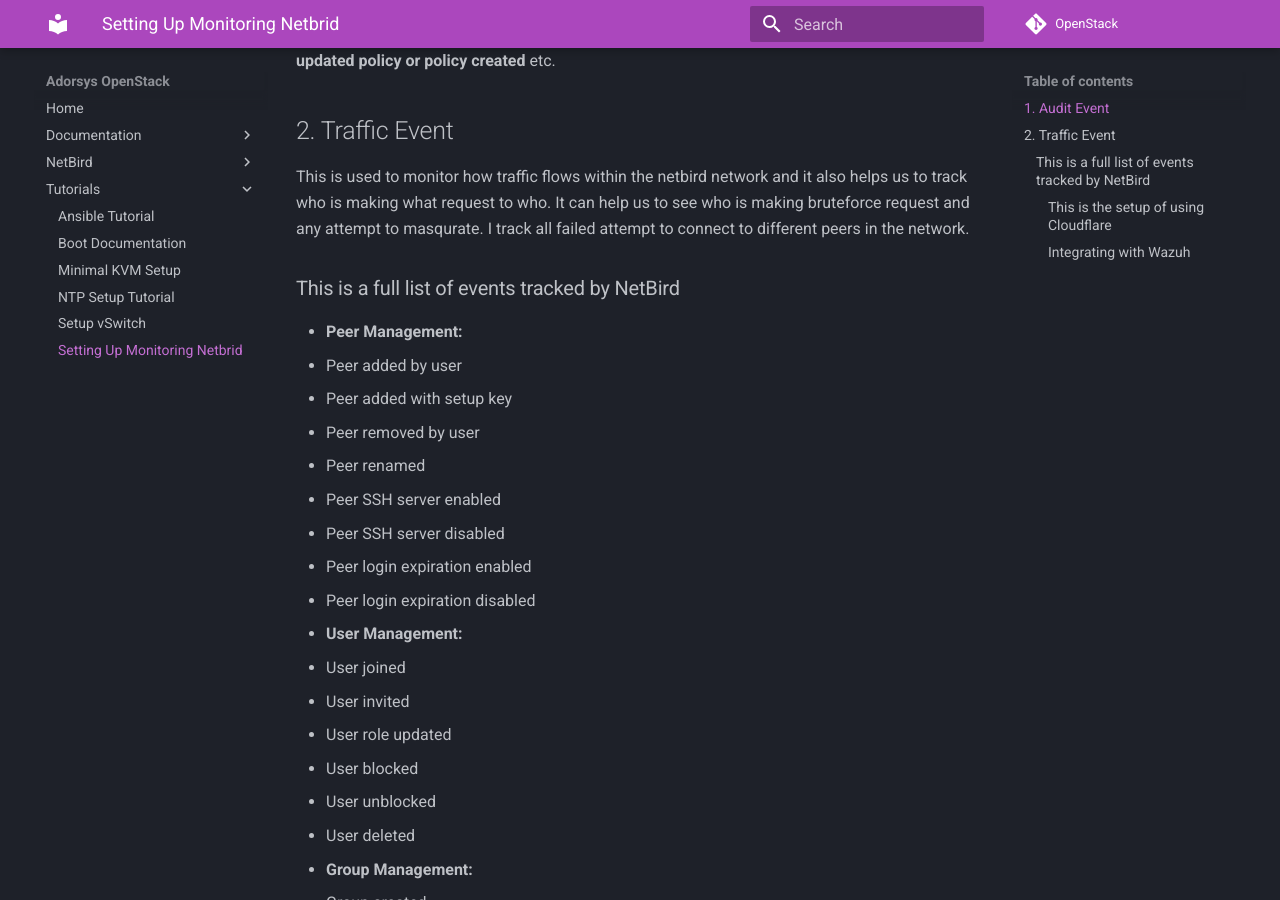
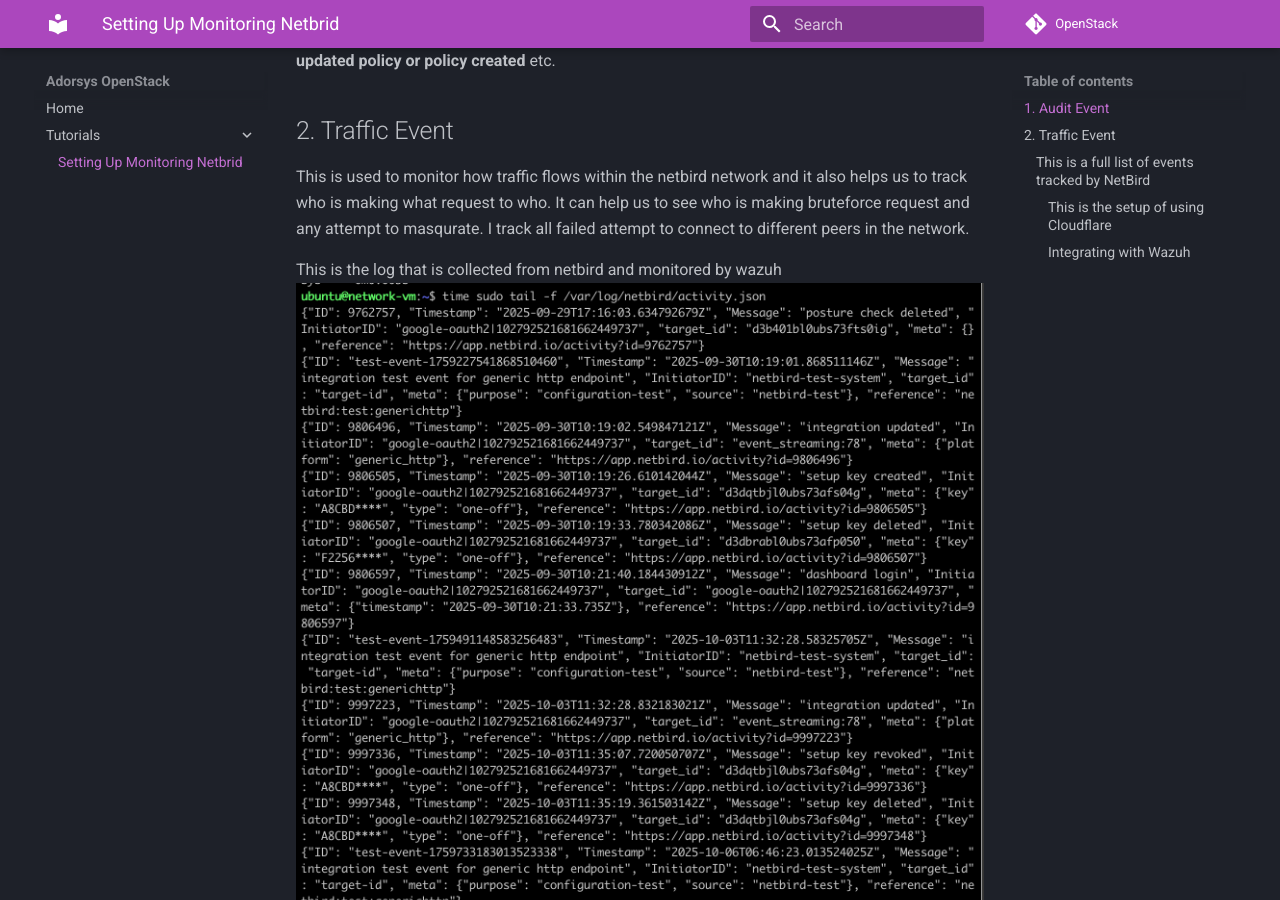
Before and after one commit to ADORSYS-GIS/openstack, an MkDocs documentation site: the page built from docs/tutorials/netbird_wazuh_integration.md, in a window 1280 px wide and 900 px high, scrolled down 586 px. Built offline with MkDocs 1.6.1 and Material for MkDocs 9.7.7, drawn with Linux system fonts in a browser that asks for light colours; comment, search, counter and statistics services are not loaded.

Commit message:
chore: update mkdocks to avoid predicted conflict

```diff
--- a/docs/tutorials/netbird_wazuh_integration.md
+++ b/docs/tutorials/netbird_wazuh_integration.md
@@ -28,6 +28,9 @@
 also helps us to track who is making what request to who.
 It can help us to see who is making bruteforce request and any attempt to masqurate.
 I track all failed attempt to connect to different peers in the network.
+
+This is the log that is collected from netbird and monitored by wazuh
+![File_Logs](./images/netbird_activity_logs.png)
 
 ### This is a full list of events tracked by NetBird
 
--- a/mkdocs.yml
+++ b/mkdocs.yml
@@ -14,21 +14,8 @@
 
 # Navbar settings (site structure)
 nav:
-  - Home: index.md
-  - Documentation:
-      - Ansible: ansible_docs.md
-      - NetPlan: netplan_doc.md
-      - NTP: ntp_docs.md
-      - VLAN: VLAN.md
-  - NetBird:
-      - Troubleshooting: netbird/netbird_troubleshooting.md
-      - Access Review: netbird/netbird_access_review.md
+  - Home: README.md
   - Tutorials:
-      - Ansible Tutorial: tutorials/ansible_tuto.md
-      - Boot Documentation: tutorials/boot_docs.md
-      - Minimal KVM Setup: tutorials/minimal_kvm_setup.md
-      - NTP Setup Tutorial: tutorials/ntp_setup_tuto.md
-      - Setup vSwitch: tutorials/setupvswitch.md
       - Setting Up Monitoring Netbrid: tutorials/netbird_wazuh_integration.md
 # Extra settings
 markdown_extensions:
```
